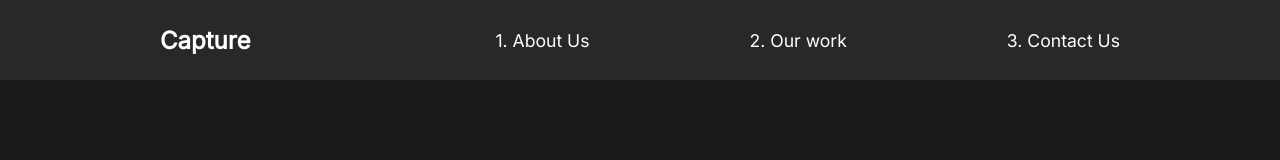
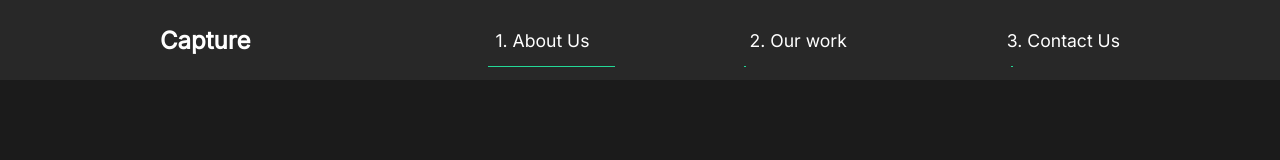
Before and after one commit to AdrianRaducanu/react-portofolio, a React (Create React App) app: page / in a window 1280 px wide. Shown: the top 160 px of the page. Built offline with nearby package versions, Linux system fonts and the light colour scheme.

Commit message:
16. FinalTouch

```diff
--- a/src/components/Nav.js
+++ b/src/components/Nav.js
@@ -1,8 +1,13 @@
 import React from "react";
 import styled from "styled-components";
 import { Link } from "react-router-dom";
+import { useLocation } from "react-router-dom";
+import { motion } from "framer-motion";
+
 //Link il folosesc pentru a schimba adresa URL, adica din http.../main -> http.../main/ourWork
 function Nav() {
+  const location = useLocation();
+  console.log(location);
   return (
     <StyleNav>
       <h1>
@@ -13,12 +18,29 @@ function Nav() {
       <ul>
         <li>
           <Link to="/">1. About Us</Link>
+          <StyleLine
+            transition={{ duration: 0.75 }}
+            initial={{ width: "1%" }}
+            animate={{ width: location.pathname === "/" ? "50%" : "1%" }}
+          ></StyleLine>
         </li>
         <li>
           <Link to="/work">2. Our work</Link>
+          <StyleLine
+            transition={{ duration: 0.75 }}
+            initial={{ width: "1%" }}
+            animate={{
+              width: location.pathname.startsWith("/work") ? "50%" : "1%",
+            }}
+          ></StyleLine>
         </li>
         <li>
           <Link to="/contact">3. Contact Us</Link>
+          <StyleLine
+            transition={{ duration: 0.75 }}
+            initial={{ width: "1%" }}
+            animate={{ width: location.pathname === "/contact" ? "50%" : "1%" }}
+          ></StyleLine>
         </li>
       </ul>
     </StyleNav>
@@ -51,4 +73,12 @@ const StyleNav = styled.nav`
     position: relative;
   }
 `;
+const StyleLine = styled(motion.div)`
+  height: 0.1rem;
+  background: #23d997;
+  width: 0%;
+  position: absolute;
+  bottom: -80%;
+  left: 60%;
+`;
 export default Nav;
```
